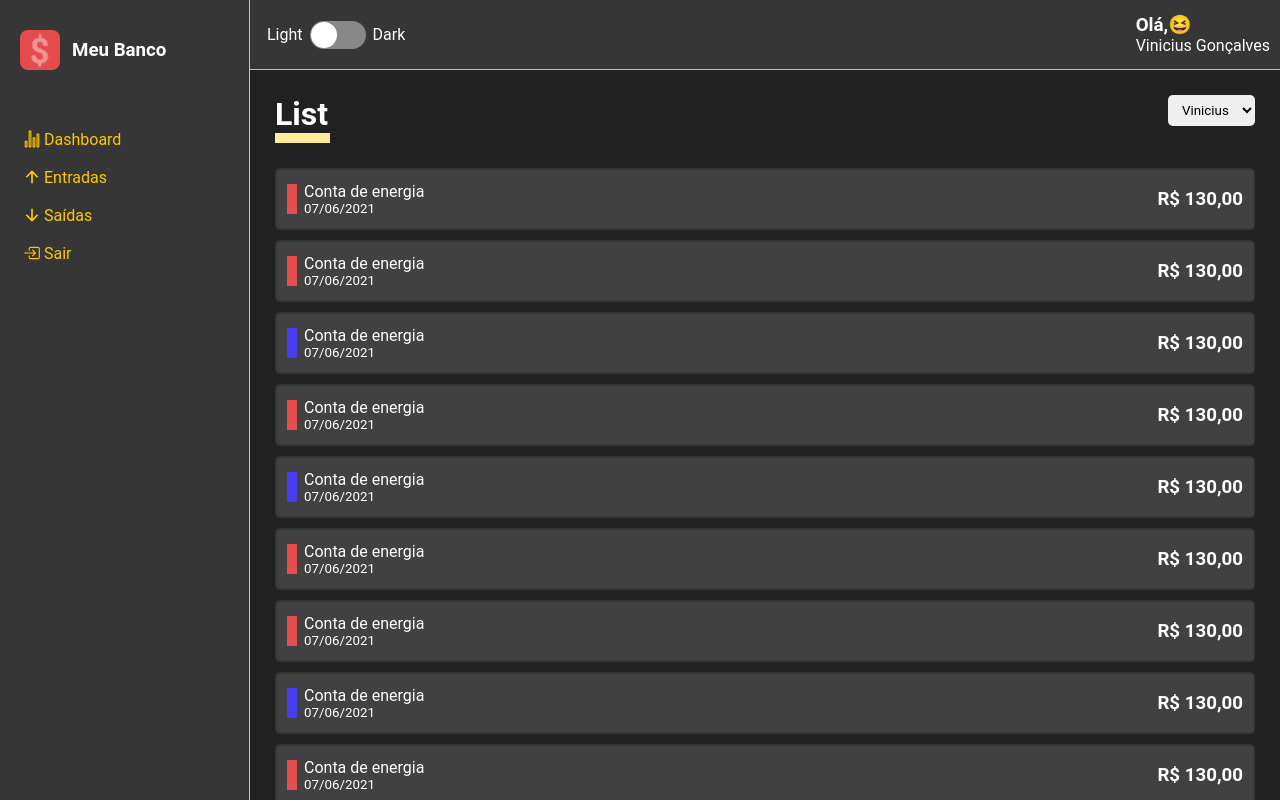
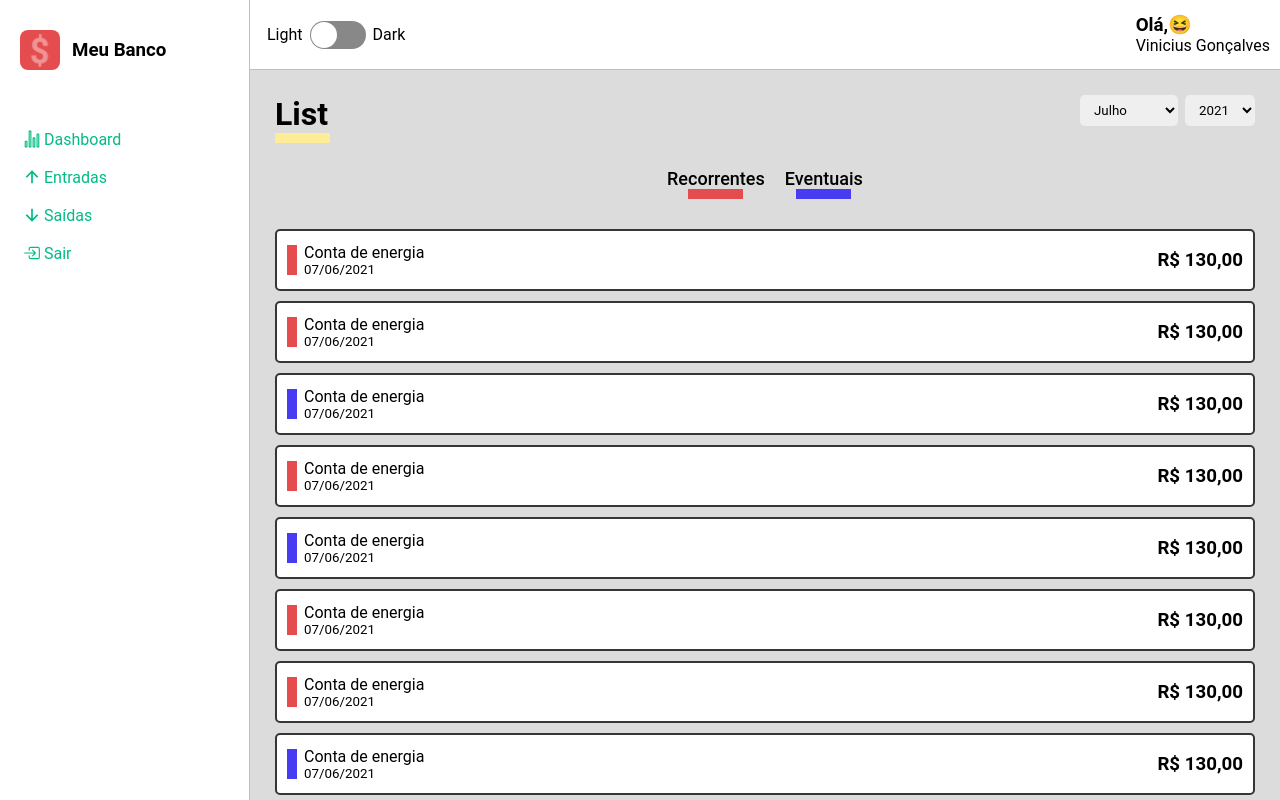
Before and after one commit to viniciuskf14/meu_banco, a React (Create React App) app: page /List in a window 1280 px wide. Built offline with nearby package versions, Linux system fonts and the light colour scheme.

Commit message:
history finance part2

```diff
--- a/src/App.tsx
+++ b/src/App.tsx
@@ -1,14 +1,14 @@
 import React from 'react';
 import { ThemeProvider } from 'styled-components'
 import GlobalStyles from './styles/GlobalStyle'
-import dark from './styles/temas/dark'
+import light from './styles/temas/light'
 import List from './pages/List';
 import Routes from './routes'
 import Layout from './components/Layout';
 
 const App: React.FC =() =>{
     return(
-        <ThemeProvider theme={dark}>
+        <ThemeProvider theme={light}>
          <GlobalStyles/>
          <Layout>
             <List/>
--- a/src/components/Content/style.ts
+++ b/src/components/Content/style.ts
@@ -17,4 +17,8 @@
             background-color: ${props => props.theme.colors.secondary};
             border-radius: 10px;
       }
+
+      ::-webkit-scrollbar-track{
+            background-color: ${props => props.theme.colors.primary}
+      }
 ` ;
--- a/src/components/HistoryFinanceCard/index.tsx
+++ b/src/components/HistoryFinanceCard/index.tsx
@@ -2,7 +2,6 @@
 import {Container, Tag} from "./style";
 
 interface HistoryFinanceCardProps{
-    cardColor: string,
     tagColor: string, // cor para identificar se a transação é recorrente ou eventual no historico.
     title: string,
     subtitle:string,
@@ -11,14 +10,13 @@
 
 
 const HistoryFinanceCard: React.FC <HistoryFinanceCardProps> =({
-    cardColor,
     tagColor,
     title,
     subtitle,
     amount
 }) =>{
     return (
-        <Container color={cardColor}>
+        <Container>
             <Tag color ={tagColor} />
             <div>
                 <span>{title}</span>
--- a/src/components/HistoryFinanceCard/style.ts
+++ b/src/components/HistoryFinanceCard/style.ts
@@ -1,15 +1,13 @@
 import styled from 'styled-components'
-interface IContainerProps {
-    color: string
-}
+
 
 interface ITagProps {
     color: string
 }
 
 
-export const Container = styled.div<IContainerProps> `
-background-color: ${props => props.color};
+export const Container = styled.div `
+background-color: ${props => props.theme.colors.secondary};
 
 list-style:none;
 border-radius: 5px;
--- a/src/pages/List/index.tsx
+++ b/src/pages/List/index.tsx
@@ -1,14 +1,20 @@
 import React from 'react';
-import {Container, Content} from './style'
+import {Container, Content, Filters} from './style'
 import ContentHeader from '../../components/ContentHeader'
 import SelectInput from '../../components/SelectInput'
 import HistoryFinanceCard from '../../components/HistoryFinanceCard'
 
 
-const options = [
-    { value: 'Vinicius', label: 'Vinicius' },
-    { value: 'Maria', label: 'Maria'},
-    {value: 'Rejane', label: 'Rejane'},
+const months = [
+    { value: 7, label: 'Julho' },
+    { value: 8, label: 'Agosto'},
+    { value: 9, label: 'Setembro'},
+ ];
+
+ const years = [
+     { value: 2021, label: 2021},
+     { value: 2020, label: 2020},
+     { value: 2019, label: 2019},
  ];
 
 const List: React.FC =() =>{
@@ -17,12 +23,33 @@
 
         <Container>
         <ContentHeader title ="List" lineColor ="#ffec97">
-                <SelectInput options ={ options } />
+                <SelectInput options ={ months } />
+                <SelectInput options ={ years } />
         </ContentHeader>
+
+        <Filters>
+        <button
+        type = "button"
+        className = "tag-filter tag-filter-recurrent"
+        >
+           Recorrentes
+
+        </button>
+
+        <button
+        type = "button"
+        className = "tag-filter tag-filter-eventual"
+        >
+           Eventuais
+
+        </button>
+
+
+        </Filters>
 
         <Content>
              <HistoryFinanceCard
-             cardColor  ="#414141"
+
              tagColor ="#E44C4E"
              title = "Conta de energia"
              subtitle = "07/06/2021"
@@ -32,7 +59,7 @@
 
         <Content>
              <HistoryFinanceCard
-             cardColor  ="#414141"
+
              tagColor ="#E44C4E"
              title = "Conta de energia"
              subtitle = "07/06/2021"
@@ -42,7 +69,7 @@
 
         <Content>
              <HistoryFinanceCard
-             cardColor  ="#414141"
+
              tagColor ="#483cf3"
              title = "Conta de energia"
              subtitle = "07/06/2021"
@@ -52,7 +79,7 @@
 
         <Content>
              <HistoryFinanceCard
-             cardColor  ="#414141"
+
              tagColor ="#E44C4E"
              title = "Conta de energia"
              subtitle = "07/06/2021"
@@ -62,7 +89,7 @@
 
         <Content>
              <HistoryFinanceCard
-             cardColor  ="#414141"
+
              tagColor ="#483cf3"
              title = "Conta de energia"
              subtitle = "07/06/2021"
@@ -72,7 +99,7 @@
 
         <Content>
              <HistoryFinanceCard
-             cardColor  ="#414141"
+
              tagColor ="#E44C4E"
              title = "Conta de energia"
              subtitle = "07/06/2021"
@@ -82,7 +109,7 @@
 
         <Content>
              <HistoryFinanceCard
-             cardColor  ="#414141"
+
              tagColor ="#E44C4E"
              title = "Conta de energia"
              subtitle = "07/06/2021"
@@ -92,7 +119,7 @@
 
         <Content>
              <HistoryFinanceCard
-             cardColor  ="#414141"
+
              tagColor ="#483cf3"
              title = "Conta de energia"
              subtitle = "07/06/2021"
@@ -102,7 +129,7 @@
 
         <Content>
              <HistoryFinanceCard
-             cardColor  ="#414141"
+
              tagColor ="#E44C4E"
              title = "Conta de energia"
              subtitle = "07/06/2021"
@@ -112,7 +139,7 @@
 
         <Content>
              <HistoryFinanceCard
-             cardColor  ="#414141"
+
              tagColor ="#E44C4E"
              title = "Conta de energia"
              subtitle = "07/06/2021"
@@ -122,7 +149,7 @@
 
         <Content>
              <HistoryFinanceCard
-             cardColor  ="#414141"
+
              tagColor ="#483cf3"
              title = "Conta de energia"
              subtitle = "07/06/2021"
@@ -132,7 +159,7 @@
 
         <Content>
              <HistoryFinanceCard
-             cardColor  ="#414141"
+
              tagColor ="#E44C4E"
              title = "Conta de energia"
              subtitle = "07/06/2021"
@@ -140,6 +167,10 @@
              />
         </Content>
 
+
+
+
+
     </Container>
     )}
 
--- a/src/pages/List/style.ts
+++ b/src/pages/List/style.ts
@@ -9,3 +9,45 @@
 export const Content = styled.div`
 
 `;
+
+export const Filters = styled.div`
+width: 100%;
+display: flex;
+align-items: center;
+justify-content: center;
+margin-bottom: 30px;
+
+    .tag-filter{
+        font-size: 18px;
+        font-weight: 500;
+        background: none;
+        color: ${props => props.theme.colors.white};
+
+        margin: 0 10px;
+
+        transition: opacity .3s;
+
+        &:hover{
+            opacity: .7;
+        }
+    }
+
+    .tag-filter-recurrent::after{
+
+           content: '';
+           display: block;
+           width: 55px;
+           margin: 0 auto;
+           border-bottom: 10px solid ${props => props.theme.colors.colorTag};
+
+       }
+
+       .tag-filter-eventual::after{
+
+           content: '';
+           display: block;
+           width: 55px;
+           margin: 0 auto;
+           border-bottom: 10px solid ${props => props.theme.colors.warning};
+       }
+`;
--- a/src/styles/styled.d.ts
+++ b/src/styles/styled.d.ts
@@ -13,6 +13,7 @@
       black: string;
       gray: string;
 
+      colorTag: string,
       success: string;
       info: string;
       warning: string;
--- a/src/styles/temas/dark.ts
+++ b/src/styles/temas/dark.ts
@@ -13,8 +13,9 @@
         black: '#000',
         gray: '#BFBFBF',
 
+        colorTag: '#E44C4E',
         success: '#FFC700',
         info: '#110066',
-        warning: '#90CBFB',
+        warning: '#483cf3',
     },
 };
--- a/src/styles/temas/light.ts
+++ b/src/styles/temas/light.ts
@@ -10,8 +10,9 @@
         black: '#FFF',
         gray: '#BFBFBF',
 
+        colorTag: '#E44C4E',
         success: '#03BB85',
         info: '#3B5998',
-        warning: '#FF6961',
+        warning: '#483cf3',
     },
 };
```
